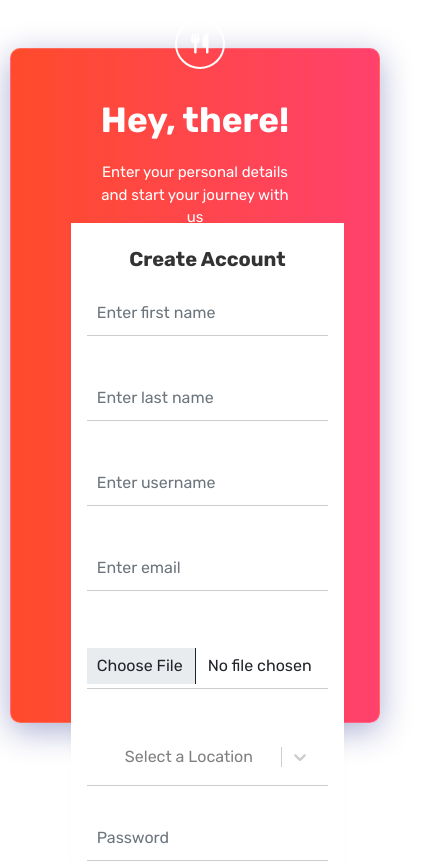
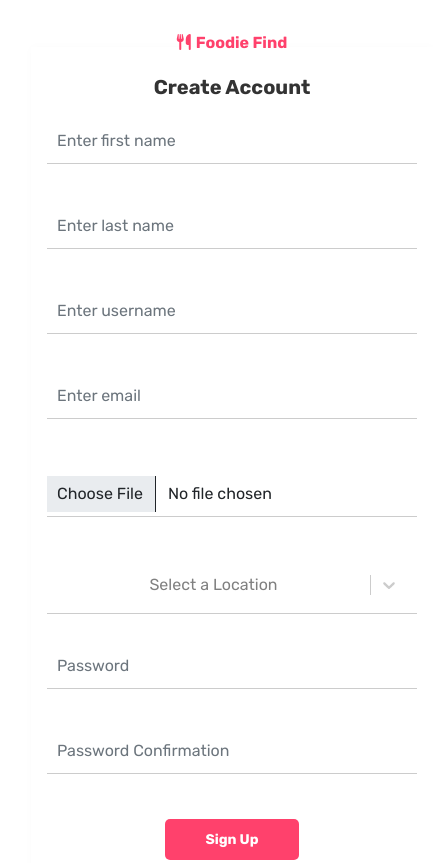
Before and after one commit to Annastacia-dev/foodiefind, a React (Create React App) app in the folder client/: page /auth/signup in a window 390 px wide. Shown: the top 863 px of the page, 433 px wide, since content can reach past the window. Built offline with nearby package versions, Linux system fonts and the light colour scheme; no server answers; a web font is replaced by a local one.

Commit message:
sign up media queries

```diff
--- a/client/src/components/userauth/SignUp.js
+++ b/client/src/components/userauth/SignUp.js
@@ -156,6 +156,10 @@ const SignUp = () => {
               draggable
               pauseOnHover
               />
+              <a href="/" className="phonebrandlogo">
+                 <i className="fa-solid fa-utensils"></i>
+                 <span className="brandname">Foodie Find</span>
+              </a>
               <h3 className="text-center">Create Account</h3>
               <Row className="justify-content-md-center">
                   <Col lg={6}>
--- a/client/src/css/userauth/SignUp.css
+++ b/client/src/css/userauth/SignUp.css
@@ -97,8 +97,9 @@
     background-color: var(--primary-color);
 }
 
-
-
+.btn-primary:active:focus{
+    background-color: var(--primary-color);
+}
 
 .sign-up-form a{
     text-decoration: none;
@@ -106,3 +107,40 @@
     font-size: 16px;
     font-weight: 600;
 }
+
+.sign-up-form a:hover{
+    color: var(--primary-color);
+}
+
+.phonebrandlogo{
+    display: none;
+}
+
+/* Media Queries */
+
+@media screen and (max-width: 768px){
+    .content-message{
+        display: none;
+    }
+    .sign-up{
+        height: 100vh;
+        width: 100%;
+        background: none;
+        box-shadow: none;
+    }
+    .sign-up-form{
+        padding: 0px;
+        width: 150%;
+        margin-left: -30px;
+
+    }
+    .phonebrandlogo{
+        display: block;
+        margin: 0 auto;
+        margin-top: -20px;
+        margin-bottom: 20px;
+    }
+    .phonebrandlogo i{
+        margin-right: 5px;
+    }
+}
```
